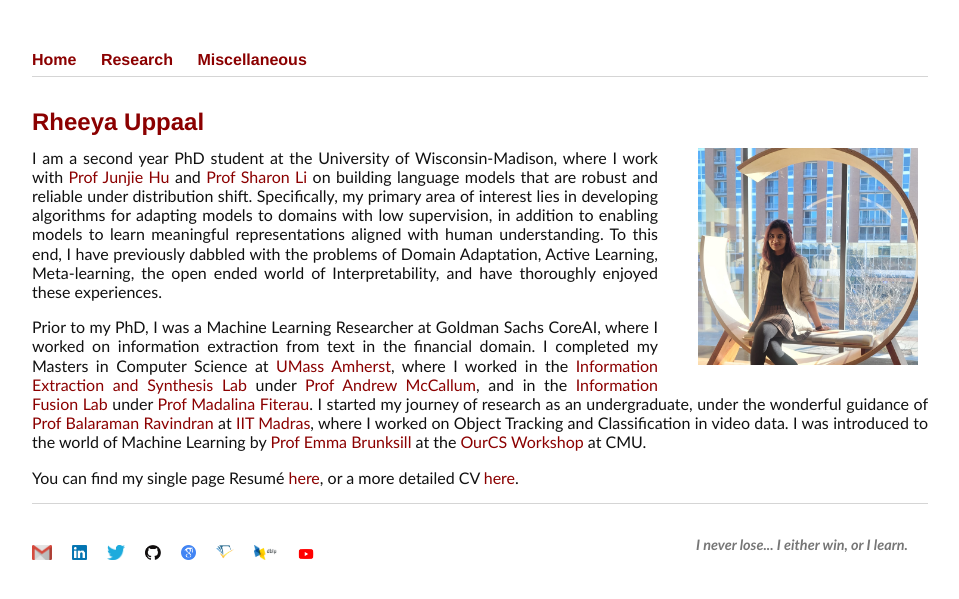
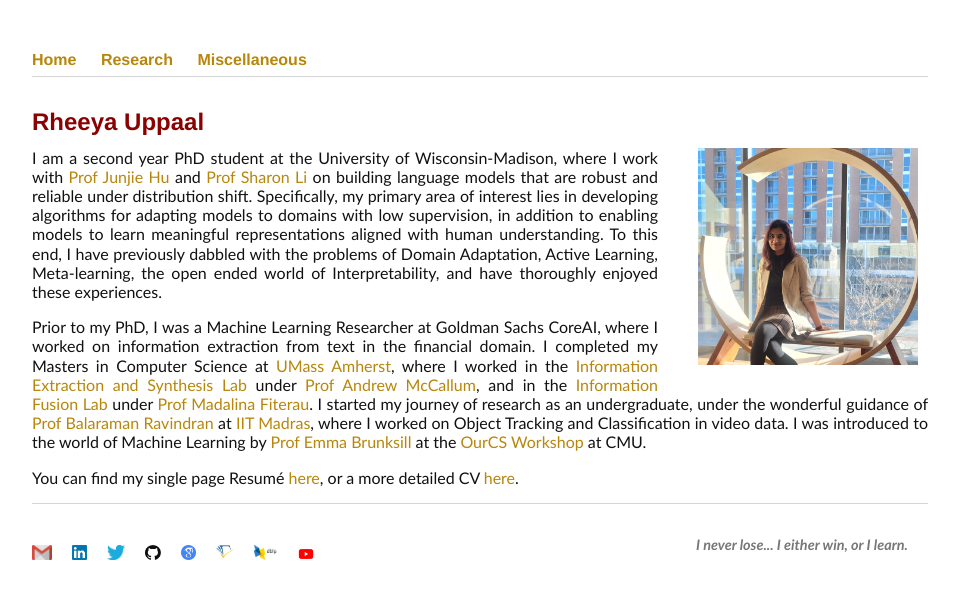
Before and after one commit to Uppaal/Uppaal.github.io, a Jekyll site: the page built from index.html, in a window 1280 px wide. Shown: the top 599 px of the page, without its empty margins (160-1119 px from the left). Built offline with Jekyll 4.4.1, drawn with Linux system fonts in a browser that asks for light colours.

Commit message:
Update main.css

```diff
--- a/css/main.css
+++ b/css/main.css
@@ -9,7 +9,7 @@
 :root {
     --main-bg-color: white;
     --heading-color: #8B0000;
-    --link-color: #8B0000;
+    --link-color: #B8860B;
     --font-color: #111;  /*111 is darkest black and 999 is lightest*/
     --footer-font-color:#777
 }
```
